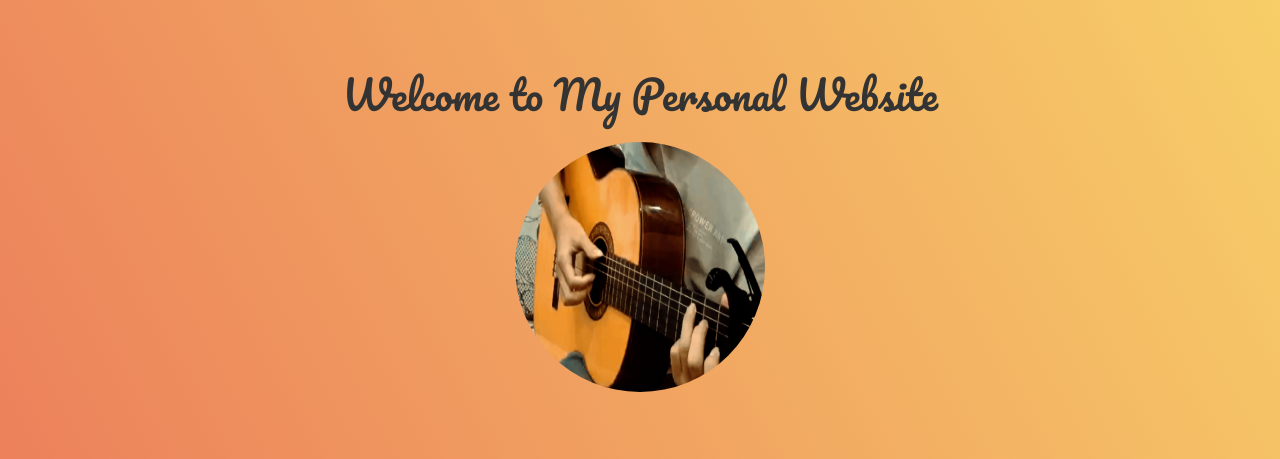
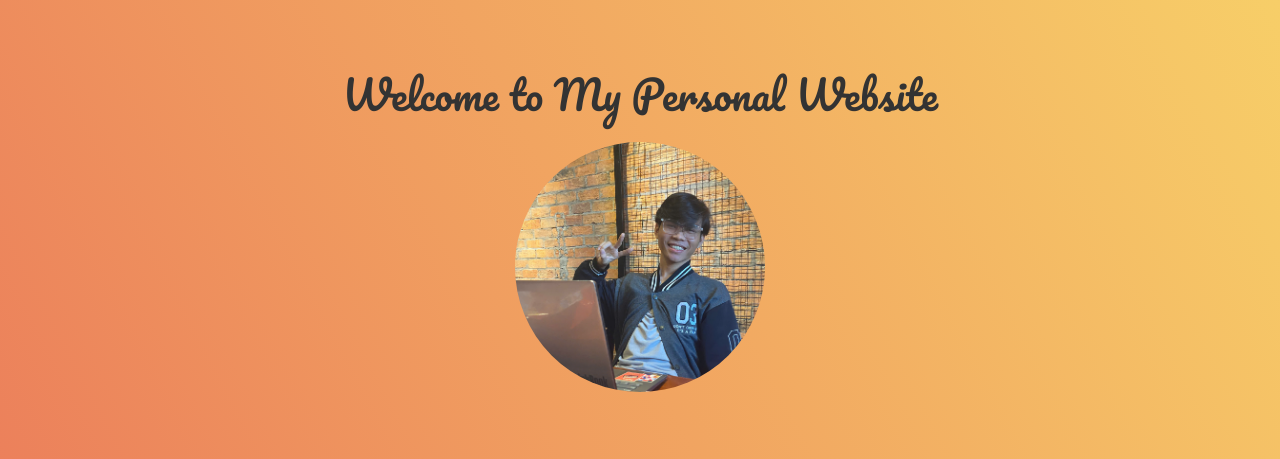
Before and after one commit to quangdang48/Web_PersonalWebsite, a plain HTML site: page index.html in a window 1280 px wide. Shown: the top 459 px of the page. Drawn offline with nearby package versions, Linux system fonts and the light colour scheme.

Commit message:
Add personal image

```diff
--- a/index.html
+++ b/index.html
@@ -122,7 +122,7 @@
     <header>
         <h1 id="welcome_header" class="fade-in">Welcome to My Personal Website</h1>
         <!--My image-->
-        <img src="./guitar.jpg" alt="My Profile Picture" class="mt-3" id="logo_image">
+        <img src="./Screenshot 2024-11-11 154333.png" alt="My Profile Picture" class="mt-3" id="logo_image">
     </header>
 
     <!--My exercise-->
```
Also changed, not shown: Screenshot 2024-11-11 154333.png (added).
